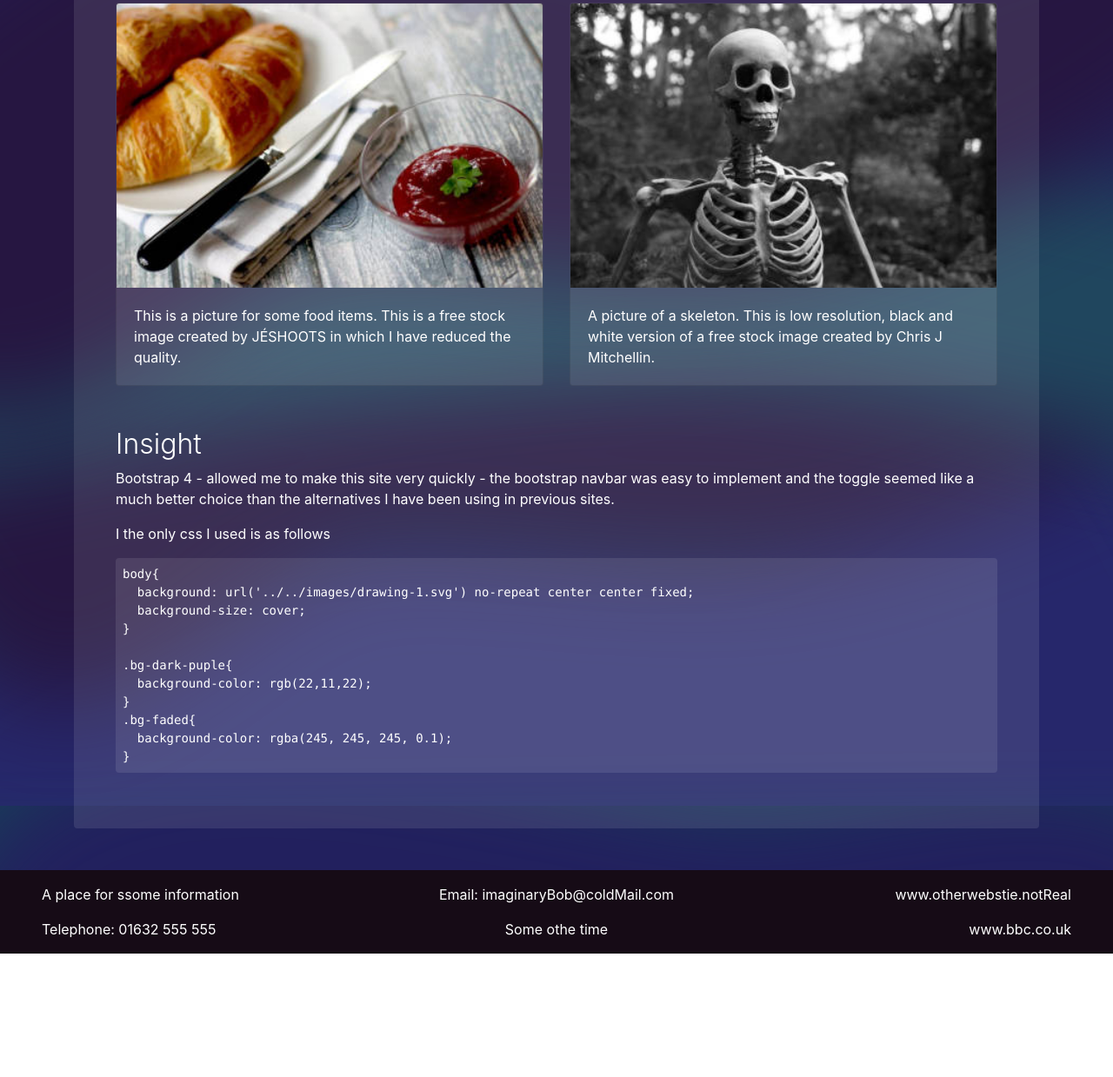
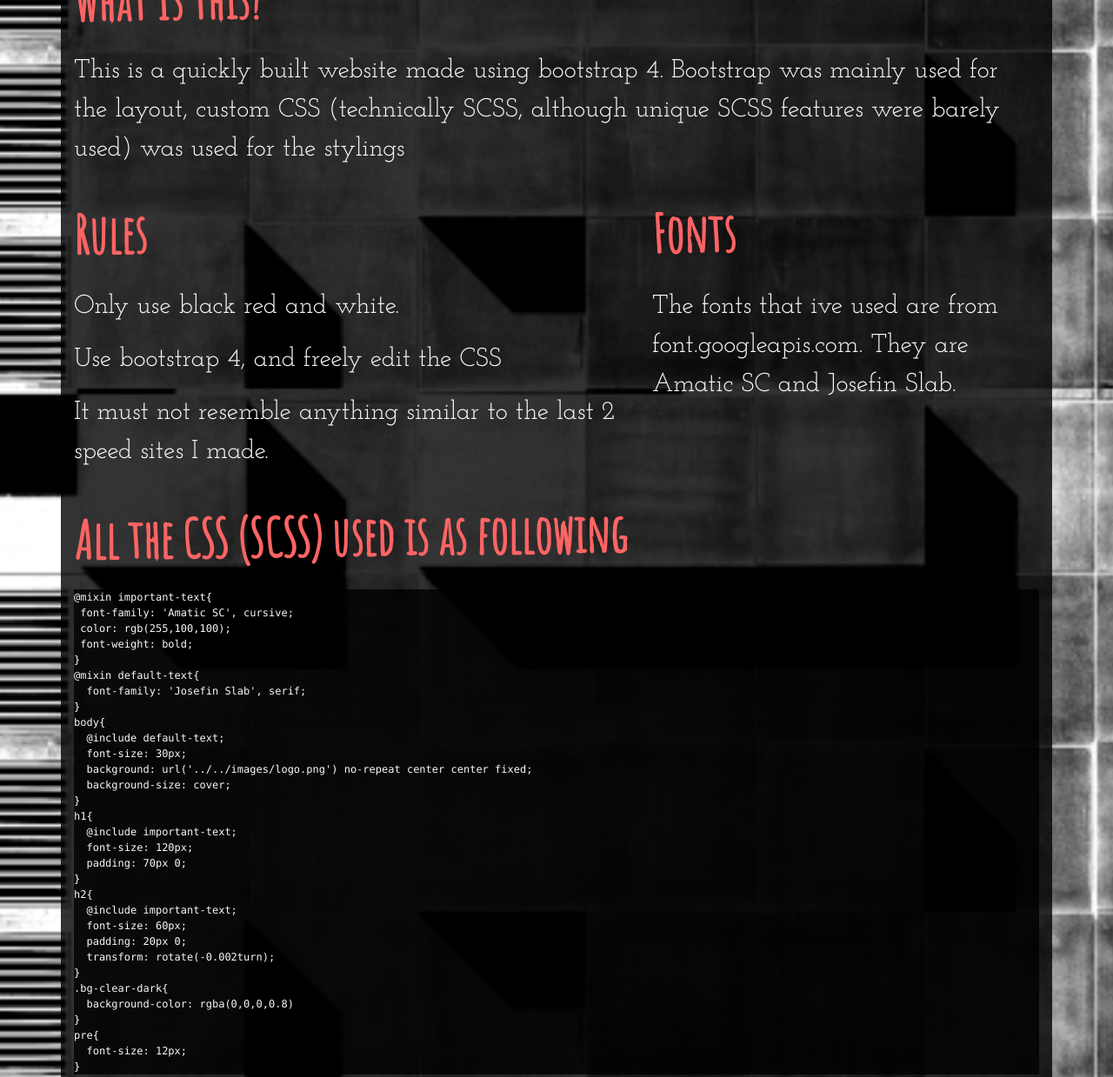
Before and after one commit to joeweston/dec21, a website: page index.html in a window 1280 px wide. Shown: the part 353-1592 px from the top of the page at 87% size. Before the commit the page ends 1450 px from the top, so only its background shows below. Drawn offline with nearby package versions, Linux system fonts and the light colour scheme.

Commit message:
First commit

```diff
--- a/index.html
+++ b/index.html
@@ -6,103 +6,94 @@
   <meta name="viewport" content="width=device-width, initial-scale=1, shrink-to-fit=no">
   <title>Title</title>
   <link rel="stylesheet" href="https://maxcdn.bootstrapcdn.com/bootstrap/4.0.0/css/bootstrap.min.css" integrity="sha384-Gn5384xqQ1aoWXA+058RXPxPg6fy4IWvTNh0E263XmFcJlSAwiGgFAW/dAiS6JXm" crossorigin="anonymous">
+  <link href="https://fonts.googleapis.com/css?family=Amatic+SC|Josefin+Slab" rel="stylesheet">
   <link rel="stylesheet" href="styles/css/main.css">
 </head>
 <body>
-<nav class="navbar navbar-expand-md navbar-dark bg-dark-puple">
-  <a class="navbar-brand"  href="#">Speed Site</a>
-  <button class="navbar-toggler" type="button" data-toggle="collapse" data-target="#navbarSupportedContent" aria-controls="navbarSupportedContent" aria-expanded="false" aria-label="Toggle navigation">
-    <span class="navbar-toggler-icon"></span>
-  </button>
-  <div class="collapse navbar-collapse" id="navbarSupportedContent">
-      <ul class="navbar-nav mr-auto">
-        <li class="nav-item active">
-          <a class="nav-link" href="#">Home</a>
-        </li>
-        <li class="nav-item">
-          <a class="nav-link" href="#">Other</a>
-        </li>
-        <li class="nav-item">
-          <a class="nav-link" href="#">About</a>
-        </li>
-        <li class="nav-item">
-          <a class="nav-link" href="#">About</a>
-        </li>
-      </ul>
-      <ul class="navbar-nav">
-        <li class="nav-item">
-          <a class="nav-link" href="#">Left Item</a>
-        </li>
-        <li class="nav-item">
-          <a class="nav-link" href="#">Left Item 2</a>
-        </li>
-        <li class="nav-item">
-          <a class="nav-link" href="#">Left Item 3</a>
-        </li>
-      </ul>
+
+<h1 class="text-center">December 21</h1>
+
+<div class="container bg-clear-dark text-light rounded">
+  <h2>What Is this?</h2>
+  <div>
+    <p>This is a quickly built website made using bootstrap 4. Bootstrap was mainly used for the layout, custom CSS (technically SCSS, although unique SCSS features were barely used) was used for the stylings</p>
+  </div>
+
+  <div class="row">
+    <div class="col-md-7">
+      <h2>Rules</h2>
+      <p>Only use black red and white.</p>
+      <p>Use bootstrap 4, and freely edit the CSS</p>
+      <p>It must not resemble anything similar to the last 2 speed sites I made.</p>
     </div>
-</nav>
-
-<div class="container">
-  <div class="card border-0 shadow my-5 text-white bg-faded">
-    <div class="card-body p-5">
-      <h1 class="font-weight-light">Speed Site, 20 Dec</h1>
-      <p class="lead">In this site, I decided to use bootstrap 4. I have created an SVG for the background and have tweaked a few of the colors/opacity.</p>
-      <p>Scroll down...</p>
-
-      <div class="row my-5">
-        <div class="col-md-6 mb-4 mb-md-0">
-          <div class="card bg-faded">
-            <img class="card-img-top" src="./images/food.jpeg">
-            <div class="card-body">
-              <p class="card-text">This is a picture for some food items. This is a free stock image created by JÉSHOOTS in which I have reduced the quality.</p>
-            </div>
-          </div>
-        </div>
-        <div class="col-md-6">
-          <div class="card bg-faded">
-            <img class="card-img-top" src="./images/skeleton.jpeg">
-            <div class="card-body">
-              <p class="card-text">A picture of a skeleton. This is low resolution, black and white version of a free stock image created by Chris J Mitchellin.</p>
-            </div>
-          </div>
-        </div>
-      </div>
-      <h2 class="font-weight-light">Insight</h2>
-      <p>Bootstrap 4 - allowed me to make this site very quickly - the bootstrap navbar was easy to implement and the toggle seemed like a much better choice than the alternatives I have been using in previous sites.</p>
-      <p>I the only css I used is as follows</p>
-      <p><pre class="bg-faded rounded p-2"><code class="text-white">body{
-  background: url('../../images/drawing-1.svg') no-repeat center center fixed;
+    <div class="col-md-5">
+      <h2>Fonts</h2>
+      <p>The fonts that ive used are from font.googleapis.com. They are Amatic SC and Josefin Slab.</p>
+    </div>
+  </div>
+  <div>
+    <h2>All the CSS (SCSS) used is as following</h2>
+    <pre class="text-light bg-clear-dark"><code>@mixin important-text{
+ font-family: 'Amatic SC', cursive;
+ color: rgb(255,100,100);
+ font-weight: bold;
+}
+@mixin default-text{
+  font-family: 'Josefin Slab', serif;
+}
+body{
+  @include default-text;
+  font-size: 30px;
+  background: url('../../images/logo.png') no-repeat center center fixed;
   background-size: cover;
 }
+h1{
+  @include important-text;
+  font-size: 120px;
+  padding: 70px 0;
+}
+h2{
+  @include important-text;
+  font-size: 60px;
+  padding: 20px 0;
+  transform: rotate(-0.002turn);
+}
+.bg-clear-dark{
+  background-color: rgba(0,0,0,0.8)
+}
+pre{
+  font-size: 12px;
+}</code></pre>
 
-.bg-dark-puple{
-  background-color: rgb(22,11,22);
-}
-.bg-faded{
-  background-color: rgba(245, 245, 245, 0.1);
-}</code></pre></p>
-    </div>
+
+  </div>
+  <div>
+    <h2>Insight</h2>
+    <p>It looks quite arty, altough there is no navigation. Perhaps the bottom images would be better as navigation after the content has been read.</p>
+  </div>
+  <div class="pb-2">
+    <h2>Stock images</h2>
+    <p>Clocks by Andrey Grushnikov</p>
+    <p>Red image by mentatdgt</p>
+    <p>Skeleton by Chris J Mitchellin</p>
   </div>
 </div>
 
-<div class="container-fluid text-white bg-dark-puple pt-3 px-5">
-    <div class="row text-center">
-      <div class="col-md-6 col-lg-4 text-md-left text-lg-left">
-        <p>A place for ssome information</p>
-        <p>Telephone: 01632 555 555</p>
-      </div>
-      <div class="col-md-6 col-lg-4 text-md-right text-lg-center">
-        <p>Email: imaginaryBob@coldMail.com</p>
-        <p>Some othe time</p>
-      </div>
-      <div class="col-md-12 col-lg-4 text-md-left text-lg-right">
-        <p>www.otherwebstie.notReal</p>
-        <p>www.bbc.co.uk</p>
-      </div>
+
+<div class="container-fluid px-0 mt-5">
+  <div class="row no-gutters">
+    <img class="col-6 col-md-4 col-lg-3 img-fluid" src="./images/clocks.png">
+    <img class="col-6 col-md-4 col-lg-3 img-fluid" src="./images/food.jpeg">
+    <img class="col-6 col-md-4 col-lg-3 img-fluid" src="./images/skeleton.jpeg">
+    <img class="col-6 d-md-none d-lg-block col-lg-3 img-fluid" src="./images/redRoom.jpeg">
   </div>
+</div>
 
-</div>
+
+
+
+
+
 
 
 
--- a/styles/scss/main.scss
+++ b/styles/scss/main.scss
@@ -1,13 +1,36 @@
 
 
+@mixin important-text{
+ font-family: 'Amatic SC', cursive;
+ color: rgb(255,100,100);
+ font-weight: bold;
+}
+
+
+@mixin default-text{
+  font-family: 'Josefin Slab', serif;
+}
 body{
-  background: url('../../images/drawing-1.svg') no-repeat center center fixed;
+  @include default-text;
+  font-size: 30px;
+  background: url('../../images/logo.png') no-repeat center center fixed;
   background-size: cover;
 }
+h1{
+  @include important-text;
+  font-size: 120px;
+  padding: 70px 0;
+}
+h2{
+  @include important-text;
+  font-size: 60px;
+  padding: 20px 0;
+  transform: rotate(-0.002turn);
+}
 
-.bg-dark-puple{
-  background-color: rgb(22,11,22);
+.bg-clear-dark{
+  background-color: rgba(0,0,0,0.8)
 }
-.bg-faded{
-  background-color: rgba(245, 245, 245, 0.1);
+pre{
+  font-size: 12px;
 }
```
Also changed, not shown: images/clocks.png (added), images/logo.png (added), images/redRoom.jpeg (added), styles/css/main.css.
